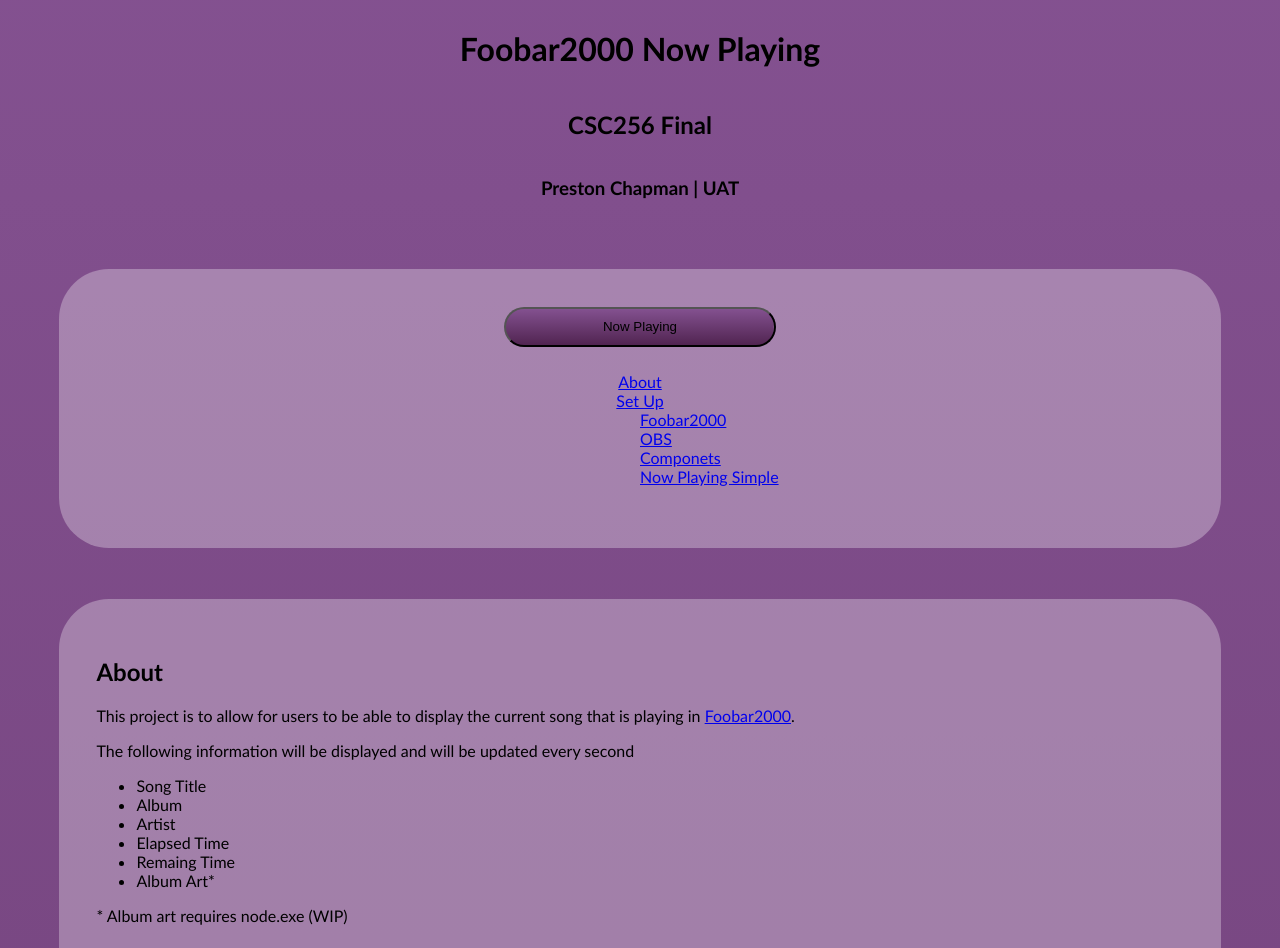
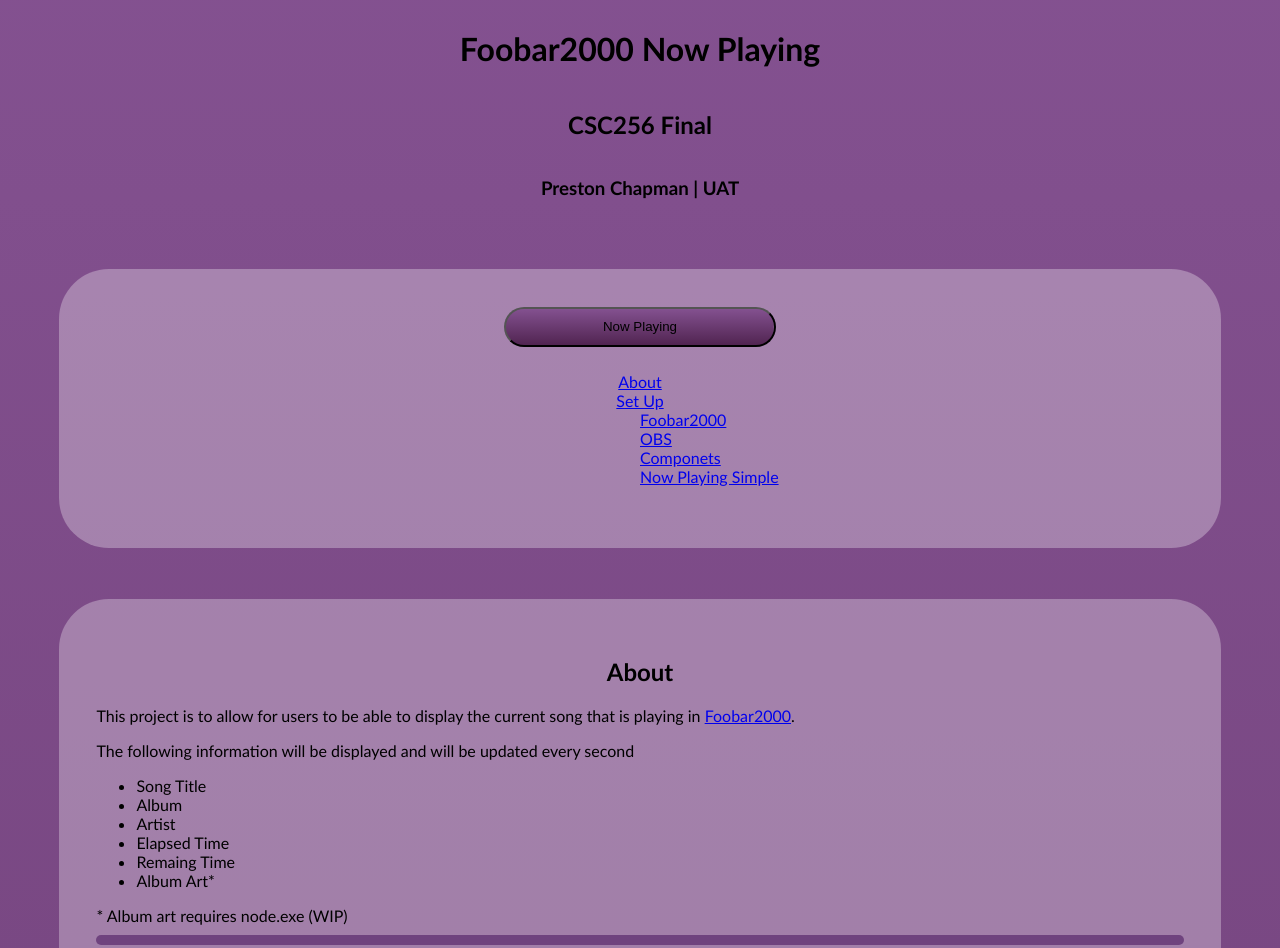
Before and after one commit to pchapman-uat/CSC256-Final, a plain HTML site: page home.html in a window 1280 px wide. Shown: the top 948 px of the page. Drawn offline with nearby package versions, Linux system fonts and the light colour scheme.

Commit message:
Adjust header style and add seperator

```diff
--- a/home.html
+++ b/home.html
@@ -46,6 +46,7 @@
             <!-- TODO: Update information when exe is working -->
             * Album art requires node.exe (WIP)
         </section>
+        <div class="seperator"></div>
         <section id="setup">
             <h2>Set Up</h2>
             <div>
@@ -62,7 +63,7 @@
                     <img src="./assets/setup/default_components.png">
                     <p>Once Installed run Foobar2000</p>
                 </div>
-               <div class="seperator"></div>
+                <div class="seperator"></div>
                 <div id="obs">
                     <h3>OBS Setup</h3>
                     <!-- TODO: Add screenshots of the release -->
--- a/style/home.css
+++ b/style/home.css
@@ -58,3 +58,7 @@
     cursor: pointer;
     background-image: linear-gradient(hsl(130, 28%, 44%), hsl(109, 38%, 23%));
 }
+
+h2, h3 {
+    text-align: center;
+}
```
